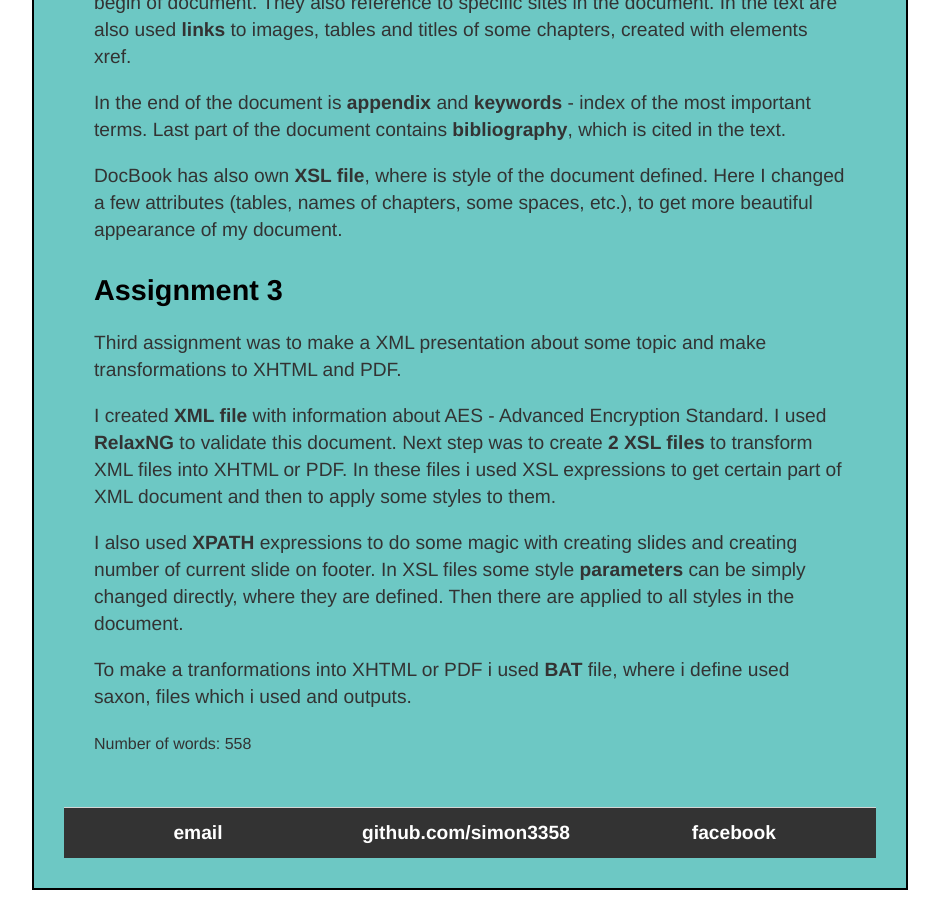
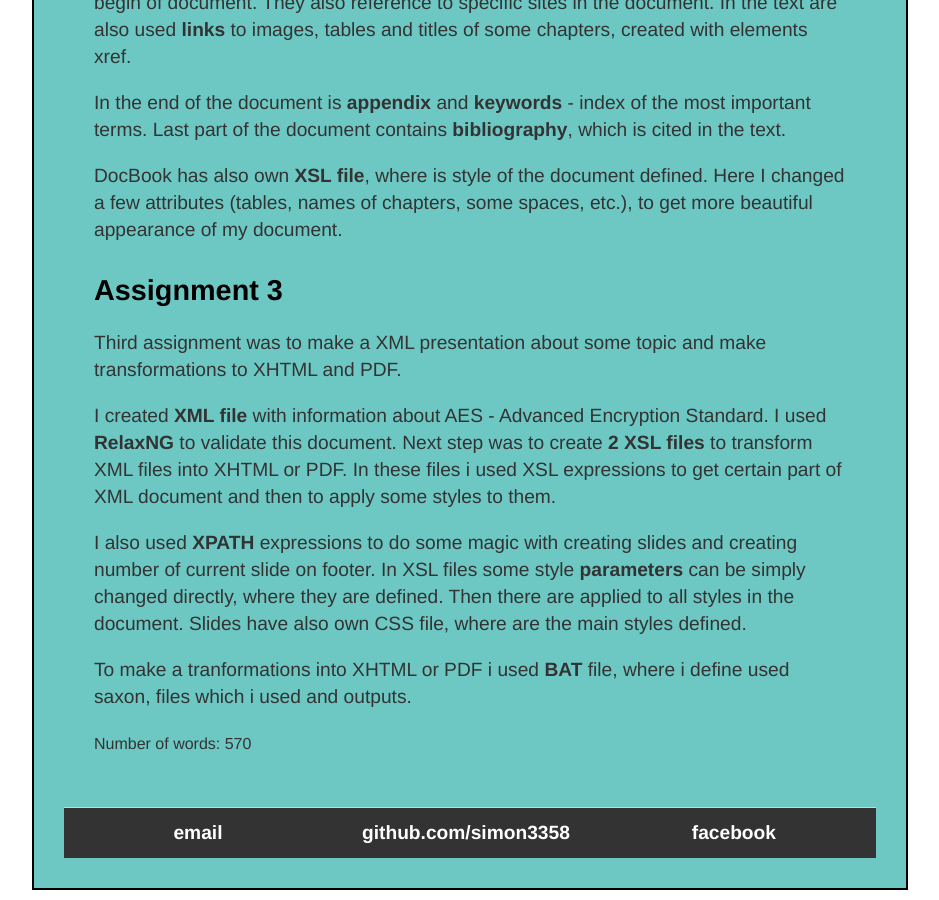
Before and after one commit to simon3358/simon3358.github.io, a Jekyll site: the page built from documentation/index.html, in a window 1280 px wide and 900 px high, scrolled down 1253 px. Shown: the whole window, without its empty margins (170-1109 px from the left). Built offline with Jekyll 4.4.1, drawn with Linux system fonts in a browser that asks for light colours.

Commit message:
update ass3

```diff
--- a/documentation/index.html
+++ b/documentation/index.html
@@ -59,7 +59,7 @@ end
 <p>
     I also used <b>XPATH</b> expressions to do some magic with creating slides and creating number of current slide on footer.
     In XSL files some style <b>parameters</b> can be simply changed directly, where they are defined.
-    Then there are applied to all styles in the document.
+    Then there are applied to all styles in the document. Slides have also own CSS file, where are the main styles defined.
 </p>
 <p>
     To make a tranformations into XHTML or PDF i used <b>BAT</b> file, where i define used saxon, files which i used and outputs.
```
